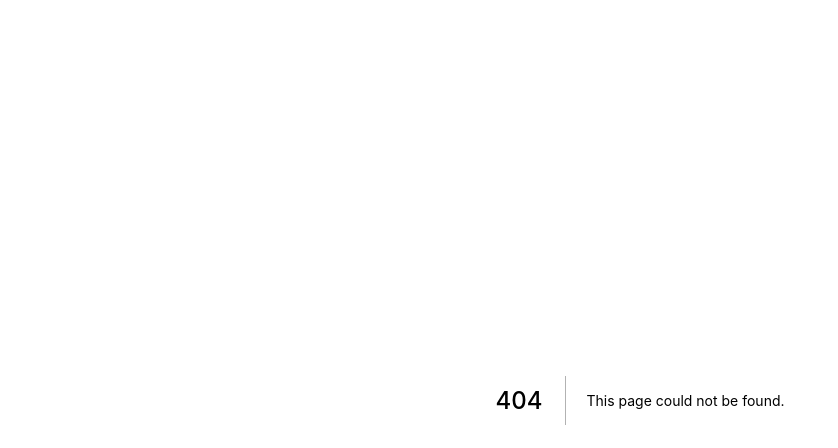
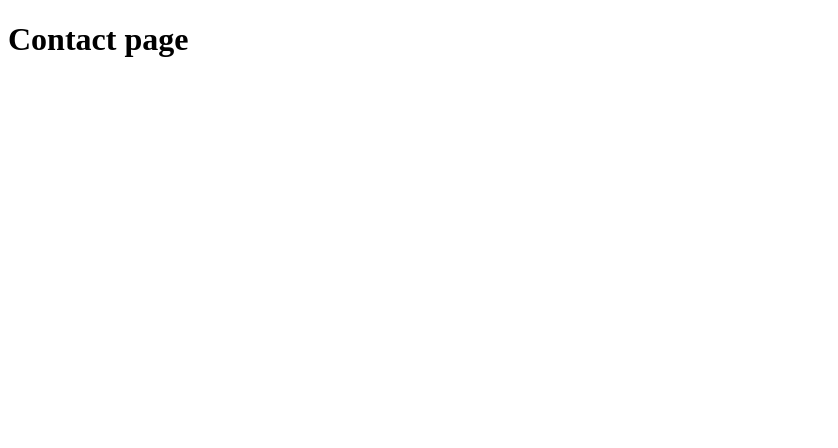
Before and after one commit to imrebartis/nextjs-colt-steele, a Next.js app: page /contact in a window 1280 px wide. Before the commit this address had no page. Shown: the top 448 px of the page, without its empty margins (0-838 px from the left). Built offline with nearby package versions, Linux system fonts and the light colour scheme.

Commit message:
routing in next

```diff
--- /dev/null
+++ b/pages/contact.js
@@ -0,0 +1,7 @@
+const ContactPage = () => (
+  <div>
+    <h1>Contact page</h1>
+  </div>
+)
+
+export default ContactPage;
```
Also changed, not shown: pages/about.js (added, +7 -0 lines).
